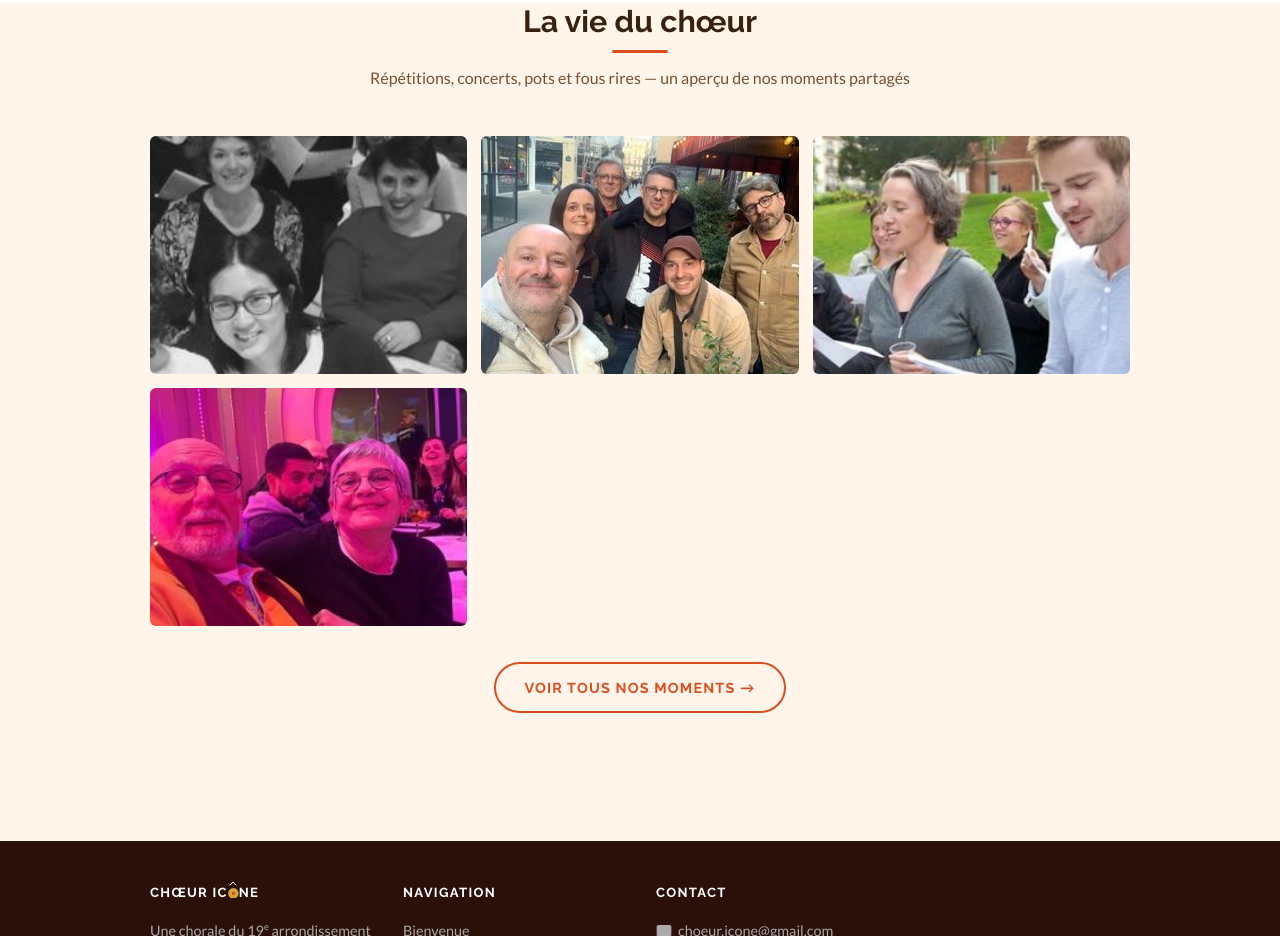
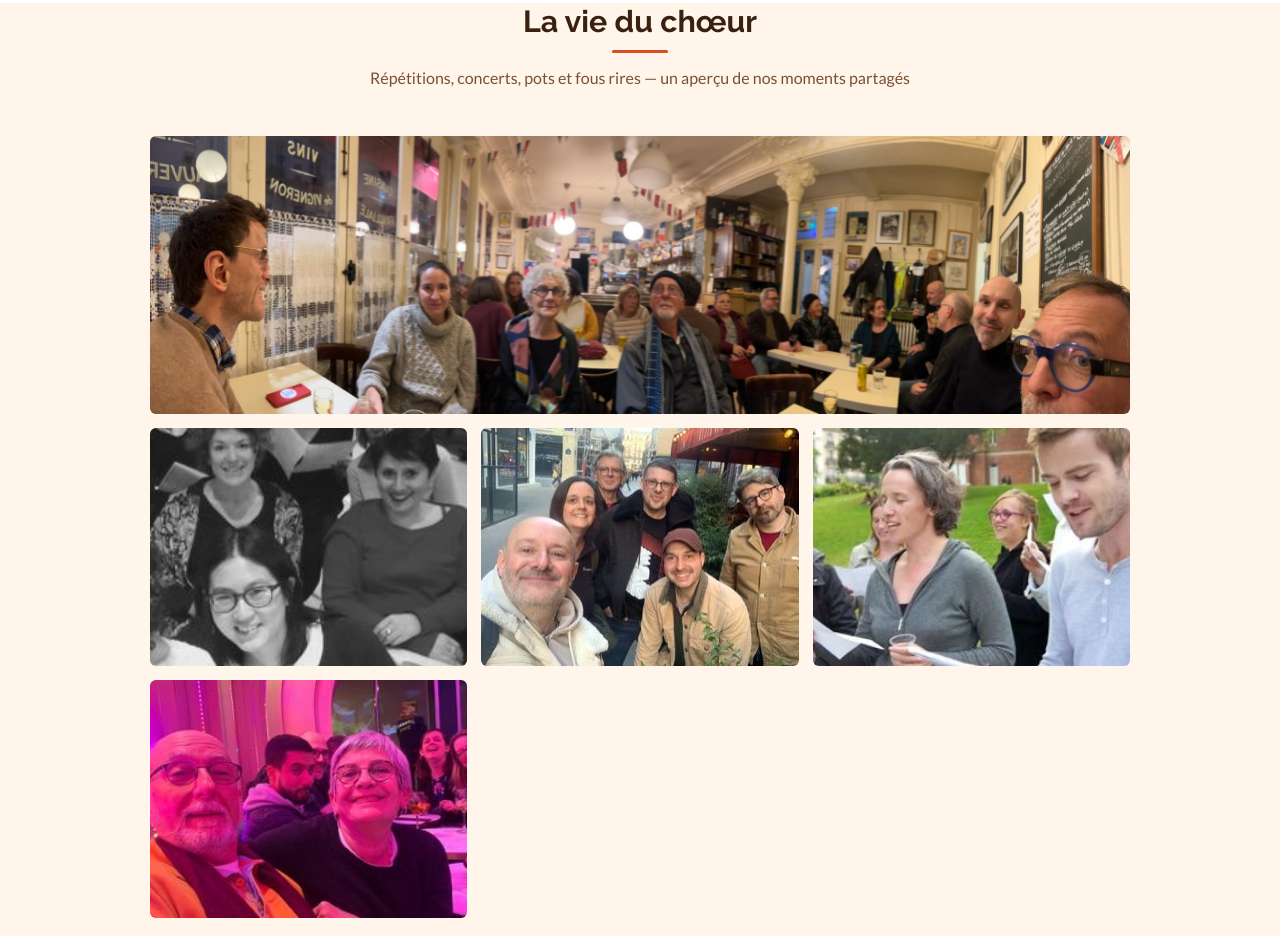
Before and after one commit to ncroquelois74-rgb/icone-site, a plain HTML site: page Icone/index.html in a window 1280 px wide. Shown: the part 2587-3523 px from the top of the page. Drawn offline with Linux system fonts and the light colour scheme.

Commit message:
Show November 2026 panorama in home page gallery preview
Co-Authored-By: Claude Opus 5.5 <noreply@anthropic.com>

```diff
--- a/Icone/index.html
+++ b/Icone/index.html
@@ -179,6 +179,7 @@
         <p>Répétitions, concerts, pots et fous rires — un aperçu de nos moments partagés</p>
       </div>
       <div class="gallery-grid">
+        <a class="gallery-item gallery-wide" href="convivialite.html"><img src="media/convivialite/WhatsApp-2026-11-07-panorama.jpg" alt="Moment convivial novembre 2026" loading="lazy"><div class="overlay"><span class="gallery-caption">Moment convivial novembre 2026</span></div></a>
         <a class="gallery-item" href="convivialite.html"><img src="media/convivialite/P1020850.jpg" alt="Chœur Icône" loading="lazy"><div class="overlay"><span class="gallery-caption">Chœur Icône</span></div></a>
         <a class="gallery-item" href="convivialite.html"><img src="media/convivialite/WhatsApp%20Image%202025-03-08%20at%2018.15.17.jpg" alt="Moment convivial 2025" loading="lazy"><div class="overlay"><span class="gallery-caption">Moment convivial 2025</span></div></a>
         <a class="gallery-item" href="convivialite.html"><img src="media/convivialite/FDLM2011-01-2-leveled.jpg" alt="Fête de la Musique 2011" loading="lazy"><div class="overlay"><span class="gallery-caption">Fête de la Musique 2011</span></div></a>
```
